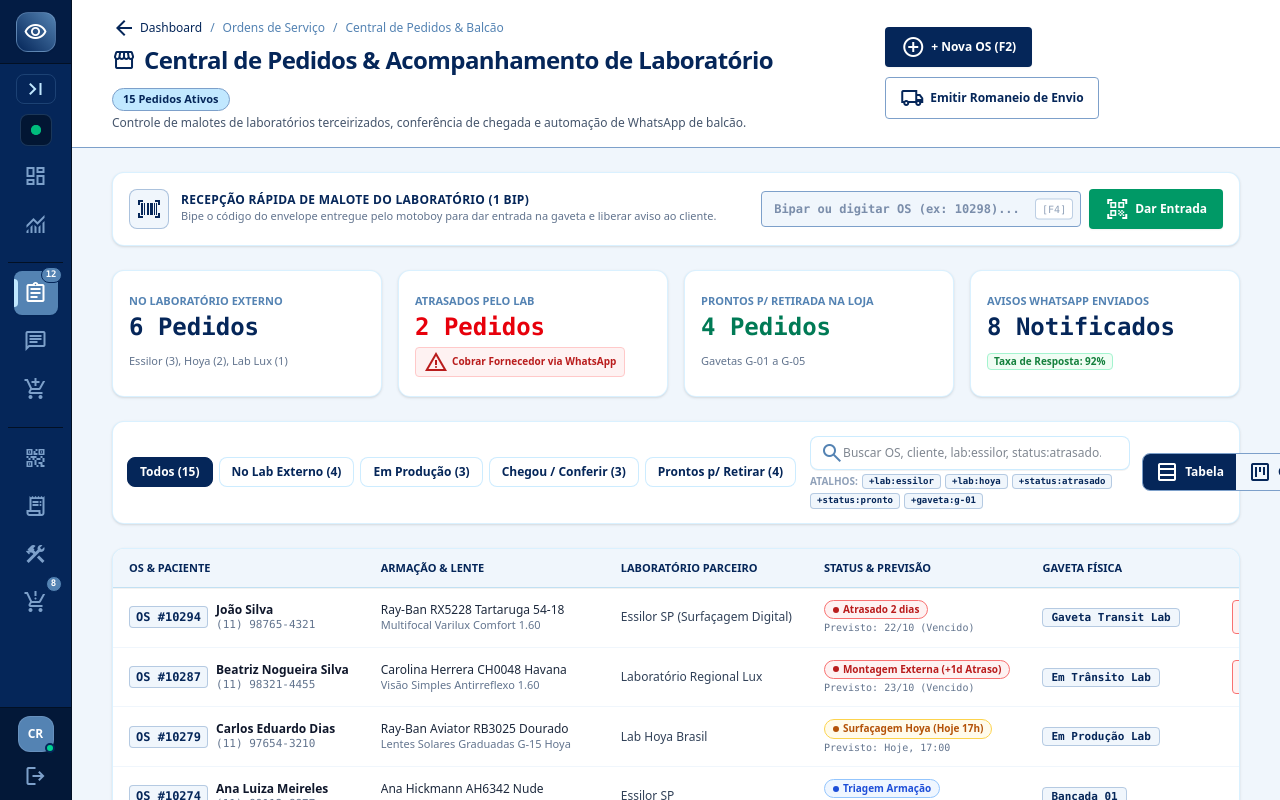
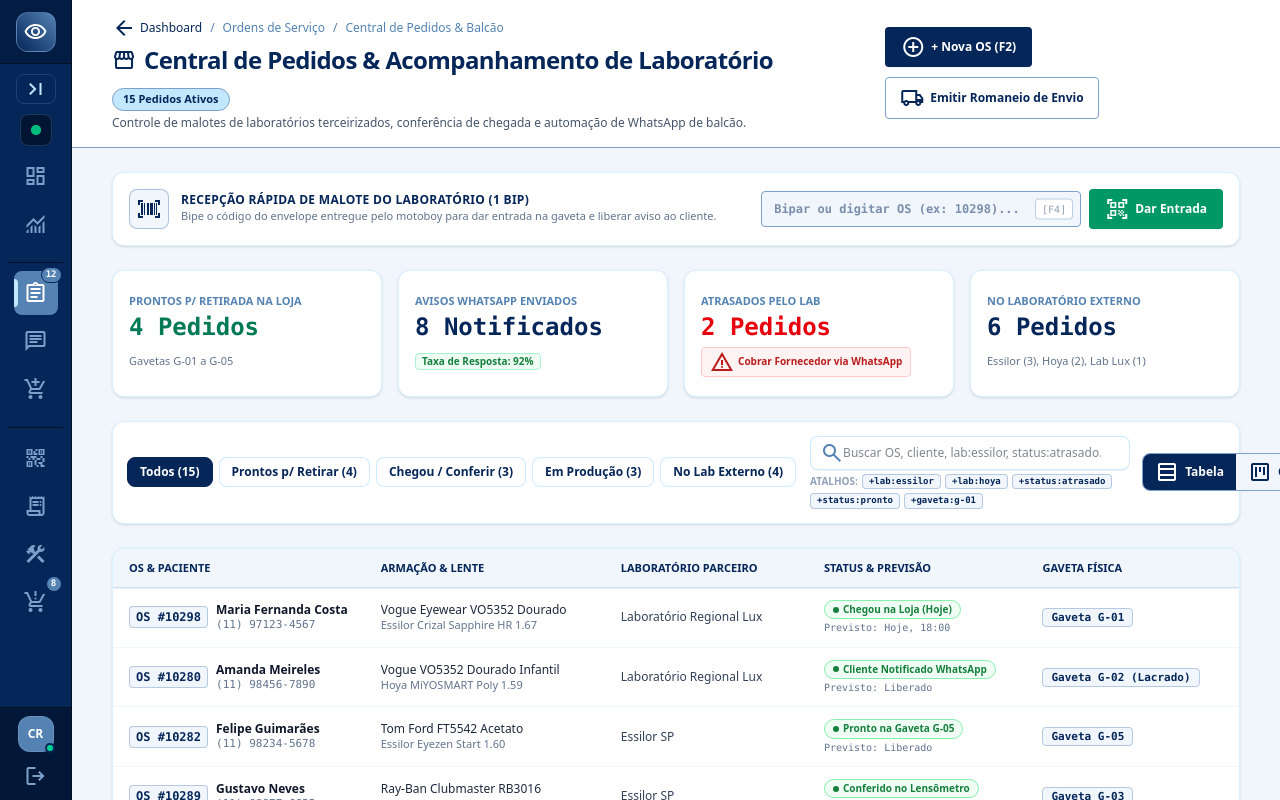
Before and after one commit to Macieljs/Fatura-otica, a Next.js app: page /ordens-de-servico/fila in a window 1280 px wide. Shown: the top 800 px of the page. Built offline with nearby package versions, Linux system fonts and the light colour scheme.

Commit message:
feat(fila-os): ordenar esteira por proximidade do cliente com gaveteiro de retirada no topo

```diff
--- a/app/ordens-de-servico/fila/page.tsx
+++ b/app/ordens-de-servico/fila/page.tsx
@@ -368,7 +368,7 @@
 
   // Motor de Busca Lógica Estruturada com AND e Prefixos
   const ordensFiltradas = useMemo(() => {
-    return ordens.filter((o) => {
+    const resultado = ordens.filter((o) => {
       const isHighlighted = osDestacada && o.id === osDestacada;
       if (filtroColuna !== "todas" && o.statusColuna !== filtroColuna && !isHighlighted) {
         return false;
@@ -416,21 +416,51 @@
         );
       });
     });
+
+    // Ordenação por proximidade do cliente: o processo mais próximo do balcão primeiro
+    const prioridadeStatus: Record<string, number> = {
+      pronto: 1,              // Mais próximo do cliente (já na loja, na gaveta de retirada)
+      controle_qualidade: 2,  // Chegou na loja (conferência rápida para liberar ao cliente)
+      surfacagem: 3,          // Em produção / montagem (em andamento)
+      aguardando_lab: 4,      // No laboratório terceirizado (mais distante)
+    };
+
+    return [...resultado].sort((a, b) => {
+      const prioridadeA = prioridadeStatus[a.statusColuna] || 99;
+      const prioridadeB = prioridadeStatus[b.statusColuna] || 99;
+      if (prioridadeA !== prioridadeB) {
+        return prioridadeA - prioridadeB;
+      }
+      // Se empatar no mesmo estágio, OSs com atraso/atenção sobem para o topo
+      if (a.statusBadgeTipo === "danger" && b.statusBadgeTipo !== "danger") return -1;
+      if (b.statusBadgeTipo === "danger" && a.statusBadgeTipo !== "danger") return 1;
+      return 0;
+    });
   }, [ordens, filtroColuna, busca, osDestacada]);
 
+  // Gaveteiros organizados por proximidade do cliente (Customer-First)
   const colunasKanban = [
     {
-      id: "aguardando_lab",
+      id: "pronto",
       gavetaNumero: "Gaveteiro 01",
-      titulo: "No Laboratório Externo",
-      subtitulo: "Ordens enviadas e em trânsito com laboratórios terceirizados",
-      cor: "bg-rose-500",
-      badgeCor: "bg-rose-50 text-rose-700 border-rose-200",
-      icone: "local_shipping",
+      titulo: "Pronto na Gaveta (Retirada no Balcão)",
+      subtitulo: "Óculos conferidos e prontos para entrega imediata ao cliente no balcão",
+      cor: "bg-emerald-500",
+      badgeCor: "bg-emerald-50 text-emerald-700 border-emerald-200",
+      icone: "inventory_2",
+    },
+    {
+      id: "controle_qualidade",
+      gavetaNumero: "Gaveteiro 02",
+      titulo: "Chegou / Conferir Lensômetro",
+      subtitulo: "Malote entregue na loja aguardando conferência dióptrica rápida",
+      cor: "bg-indigo-500",
+      badgeCor: "bg-indigo-50 text-indigo-700 border-indigo-200",
+      icone: "visibility",
     },
     {
       id: "surfacagem",
-      gavetaNumero: "Gaveteiro 02",
+      gavetaNumero: "Gaveteiro 03",
       titulo: "Em Produção / Montagem",
       subtitulo: "Em processo de surfaçagem, blocagem e montagem de aro",
       cor: "bg-[#5483B3]",
@@ -438,22 +468,13 @@
       icone: "precision_manufacturing",
     },
     {
-      id: "controle_qualidade",
-      gavetaNumero: "Gaveteiro 03",
-      titulo: "Chegou / Conferir Lensômetro",
-      subtitulo: "Malote entregue na loja aguardando conferência dióptrica de grau",
-      cor: "bg-indigo-500",
-      badgeCor: "bg-indigo-50 text-indigo-700 border-indigo-200",
-      icone: "visibility",
-    },
-    {
-      id: "pronto",
+      id: "aguardando_lab",
       gavetaNumero: "Gaveteiro 04",
-      titulo: "Pronto na Gaveta (Retirada no Balcão)",
-      subtitulo: "Óculos conferidos, alocados nas gavetas de balcão e liberados para entrega",
-      cor: "bg-emerald-500",
-      badgeCor: "bg-emerald-50 text-emerald-700 border-emerald-200",
-      icone: "inventory_2",
+      titulo: "No Laboratório Externo",
+      subtitulo: "Ordens enviadas e em trânsito com laboratórios terceirizados",
+      cor: "bg-rose-500",
+      badgeCor: "bg-rose-50 text-rose-700 border-rose-200",
+      icone: "local_shipping",
     },
   ];
 
@@ -578,12 +599,20 @@
           )}
         </div>
 
-        {/* Faixa de KPIs Executivos de Loja de Balcão */}
+        {/* Faixa de KPIs Executivos de Loja de Balcão (Prioridade do Cliente Primeiro) */}
         <div className="grid grid-cols-1 sm:grid-cols-2 lg:grid-cols-4 gap-3 sm:gap-4">
           <div className="bg-[#FFFFFF] border border-[#C1E8FF]/60 rounded-xl p-4 space-y-1 shadow-sm hover:shadow-md transition-shadow">
-            <span className="text-[11px] font-semibold text-[#5483B3] uppercase">No Laboratório Externo</span>
-            <div className="text-2xl font-bold font-mono text-[#052659]">6 Pedidos</div>
-            <span className="text-[11px] text-slate-500">Essilor (3), Hoya (2), Lab Lux (1)</span>
+            <span className="text-[11px] font-semibold text-[#5483B3] uppercase">Prontos p/ Retirada na Loja</span>
+            <div className="text-2xl font-bold font-mono text-emerald-700">4 Pedidos</div>
+            <span className="text-[11px] text-slate-500">Gavetas G-01 a G-05</span>
+          </div>
+
+          <div className="bg-[#FFFFFF] border border-[#C1E8FF]/60 rounded-xl p-4 space-y-1 shadow-sm hover:shadow-md transition-shadow">
+            <span className="text-[11px] font-semibold text-[#5483B3] uppercase">Avisos WhatsApp Enviados</span>
+            <div className="text-2xl font-bold font-mono text-[#052659]">8 Notificados</div>
+            <span className="inline-block px-1.5 py-0.2 rounded text-[10px] font-bold bg-[#F0FDF4] text-[#15803D] border border-emerald-200">
+              Taxa de Resposta: 92%
+            </span>
           </div>
 
           <div className="bg-[#FFFFFF] border border-[#C1E8FF]/60 rounded-xl p-4 space-y-1 shadow-sm hover:shadow-md transition-shadow">
@@ -602,31 +631,22 @@
           </div>
 
           <div className="bg-[#FFFFFF] border border-[#C1E8FF]/60 rounded-xl p-4 space-y-1 shadow-sm hover:shadow-md transition-shadow">
-            <span className="text-[11px] font-semibold text-[#5483B3] uppercase">Prontos p/ Retirada na Loja</span>
-            <div className="text-2xl font-bold font-mono text-emerald-700">4 Pedidos</div>
-            <span className="text-[11px] text-slate-500">Gavetas G-01 a G-05</span>
-          </div>
-
-          <div className="bg-[#FFFFFF] border border-[#C1E8FF]/60 rounded-xl p-4 space-y-1 shadow-sm hover:shadow-md transition-shadow">
-            <span className="text-[11px] font-semibold text-[#5483B3] uppercase">Avisos WhatsApp Enviados</span>
-            <div className="text-2xl font-bold font-mono text-[#052659]">8 Notificados</div>
-            <span className="inline-block px-1.5 py-0.2 rounded text-[10px] font-bold bg-[#F0FDF4] text-[#15803D] border border-emerald-200">
-              Taxa de Resposta: 92%
-            </span>
+            <span className="text-[11px] font-semibold text-[#5483B3] uppercase">No Laboratório Externo</span>
+            <div className="text-2xl font-bold font-mono text-[#052659]">6 Pedidos</div>
+            <span className="text-[11px] text-slate-500">Essilor (3), Hoya (2), Lab Lux (1)</span>
           </div>
         </div>
 
-        {/* Barra de Filtros, Pesquisa e Seletor de Modo de Visualização */}
         {/* Barra de Filtros, Pesquisa e Seletor de Modo de Visualização */}
         <div className="bg-[#FFFFFF] border border-[#C1E8FF]/60 rounded-xl p-3.5 flex flex-col xl:flex-row items-stretch xl:items-center justify-between gap-3.5 shadow-sm">
           {/* Pills de Filtro de Estágio com rolagem horizontal suave no mobile/tablet */}
           <div className="flex items-center gap-1.5 overflow-x-auto pb-1 xl:pb-0 scrollbar-none w-full xl:w-auto shrink-0">
             {[
               { id: "todas", label: `Todos (${ordens.length})` },
+              { id: "pronto", label: "Prontos p/ Retirar (4)" },
+              { id: "controle_qualidade", label: "Chegou / Conferir (3)" },
+              { id: "surfacagem", label: "Em Produção (3)" },
               { id: "aguardando_lab", label: "No Lab Externo (4)" },
-              { id: "surfacagem", label: "Em Produção (3)" },
-              { id: "controle_qualidade", label: "Chegou / Conferir (3)" },
-              { id: "pronto", label: "Prontos p/ Retirar (4)" },
             ].map((f) => (
               <button
                 key={f.id}
```
